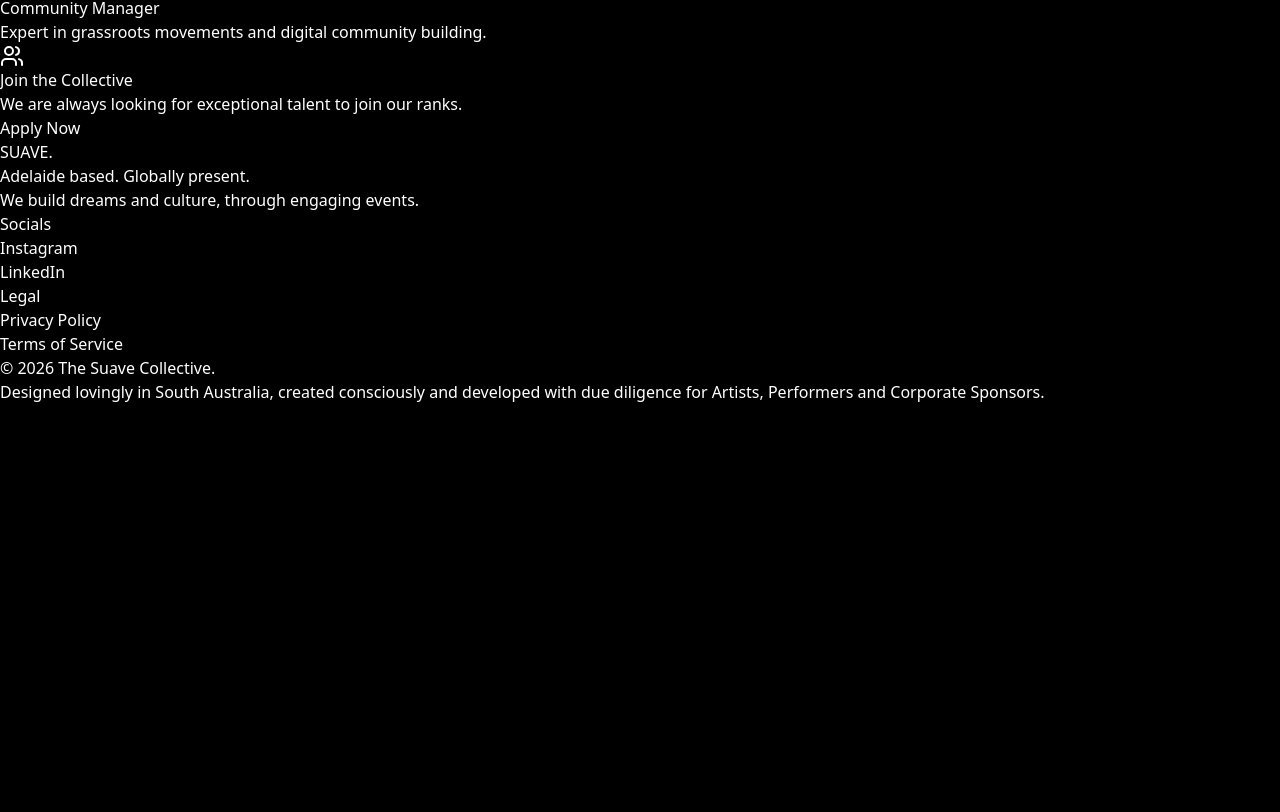
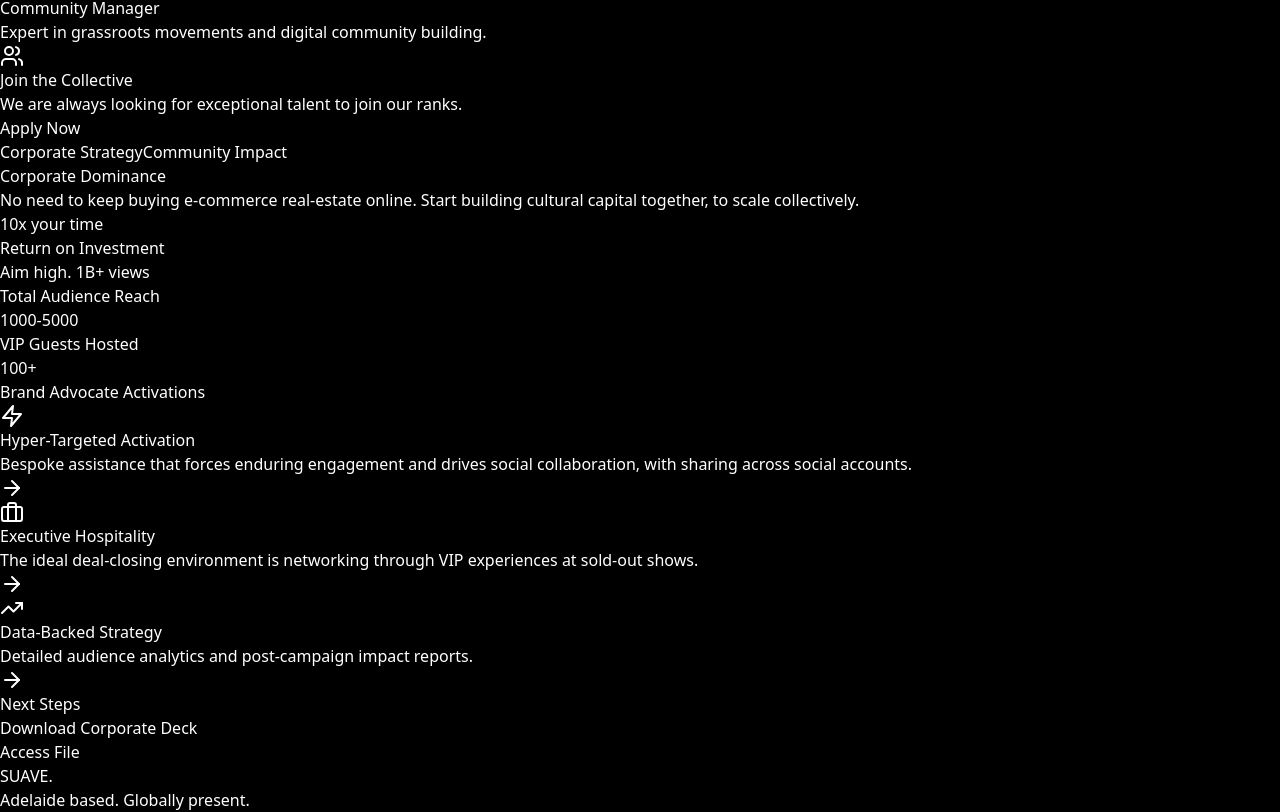
Before and after one commit to suavepartiesau-ui/suave-collective-events, a React (Vite) app: page / in a window 1280 px wide. Shown: the part 4310-5122 px from the top of the page. Before the commit the page ends 4714 px from the top, so only its background shows below. Built offline with nearby package versions, Linux system fonts and the light colour scheme.

Commit message:
Update App.jsx

```diff
--- a/src/App.jsx
+++ b/src/App.jsx
@@ -229,8 +229,8 @@ const SuaveSponsorship = () => {
       {/* LEADERSHIP / FOUNDER SECTION */}
       <section className="py-0 border-b border-white/10 bg-zinc-950">
          <div className="grid md:grid-cols-2">
-            {/* Image Column */}
-            <div className="relative h-[500px] md:h-auto w-full overflow-hidden bg-black/50 flex flex-col items-center justify-center group">
+            {/* Image Column - FIX: Changed object-contain to object-cover and added object-top */}
+            <div className="relative h-[600px] md:h-auto w-full overflow-hidden bg-black/50 flex flex-col items-center justify-center group">
                <img
                  src="/profile1.jpg"
                  alt="Rahul Reddy - Creative Managing Partner"
@@ -286,10 +286,11 @@ const SuaveSponsorship = () => {
               <div key={idx} className="group relative border border-white/10 bg-zinc-900/30 overflow-hidden">
                 {/* Image Placeholder */}
                 <div className="h-[400px] w-full bg-zinc-800 relative overflow-hidden">
+                  {/* FIX: Added object-top class to prevent head cropping */}
                   <img
                      src={member.image}
                      alt={member.name}
-                     className="w-full h-full object-cover transition-transform duration-700 group-hover:scale-110"
+                     className="w-full h-full object-cover object-top transition-transform duration-700 group-hover:scale-110"
                      onError={(e) => {
                        e.target.style.display = 'none';
                        e.target.parentElement.classList.add('flex', 'items-center', 'justify-center', 'text-gray-600');
@@ -326,6 +327,90 @@ const SuaveSponsorship = () => {
               <span className="text-xs font-bold uppercase tracking-widest text-white border-b border-white pb-1 group-hover:border-pink-500 transition-colors">Apply Now</span>
             </div>
           </div>
+        </div>
+      </section>
+
+      {/* Tabbed Interface */}
+      <section className="sticky top-0 md:top-0 z-30 bg-black/95 backdrop-blur border-b border-white/10 pt-4">
+        <div className="max-w-7xl mx-auto px-6">
+          <div className="flex space-x-8 overflow-x-auto no-scrollbar">
+            <button
+              onClick={() => setActiveTab('corporate')}
+              className={`py-6 text-sm uppercase tracking-[0.15em] transition-all whitespace-nowrap ${activeTab === 'corporate' ? 'text-white border-b-2 border-pink-500' : 'text-gray-500 hover:text-gray-300'}`}
+            >
+              Corporate Strategy
+            </button>
+            <button
+              onClick={() => setActiveTab('community')}
+              className={`py-6 text-sm uppercase tracking-[0.15em] transition-all whitespace-nowrap ${activeTab === 'community' ? 'text-white border-b-2 border-amber-500' : 'text-gray-500 hover:text-gray-300'}`}
+            >
+              Community Impact
+            </button>
+          </div>
+        </div>
+      </section>
+
+      {/* Dynamic Content */}
+      <section className="min-h-screen bg-black">
+        <div className="max-w-7xl mx-auto px-6 py-20 animate-in fade-in duration-700 key={activeTab}">
+
+          <div className="mb-20">
+            <h2 className="text-4xl md:text-6xl font-serif mb-6">{content[activeTab].headline}</h2>
+            <p className="text-xl text-gray-400 max-w-2xl">{content[activeTab].subhead}</p>
+          </div>
+
+          <div className="grid grid-cols-2 md:grid-cols-4 border-t border-white/10">
+            {content[activeTab].stats.map((stat, idx) => (
+              <div key={idx} className="py-10 border-b border-white/10 md:border-b-0 md:border-r border-white/10 md:last:border-r-0 pr-6">
+                <div className="text-3xl md:text-4xl font-light mb-2">{stat.number}</div>
+                <div className="text-xs uppercase tracking-widest text-gray-500">{stat.label}</div>
+              </div>
+            ))}
+          </div>
+
+          <div className="mt-20 border-t border-white/10">
+            {content[activeTab].benefits.map((benefit, idx) => {
+              const Icon = benefit.icon;
+              return (
+                <div key={idx} className="group flex flex-col md:flex-row md:items-center py-12 border-b border-white/10 hover:bg-white/5 transition-colors cursor-pointer">
+                  <div className="md:w-1/4 mb-4 md:mb-0">
+                    <div className={`w-12 h-12 flex items-center justify-center border border-white/20 rounded-full ${activeTab === 'corporate' ? 'text-pink-500' : 'text-amber-500'}`}>
+                      <Icon className="w-5 h-5" />
+                    </div>
+                  </div>
+                  <div className="md:w-1/2 mb-4 md:mb-0">
+                    <h3 className="text-2xl font-serif mb-2">{benefit.title}</h3>
+                    <p className="text-gray-400 text-sm leading-relaxed max-w-md">{benefit.desc}</p>
+                  </div>
+                  <div className="md:w-1/4 flex justify-end">
+                    <div className="w-8 h-8 rounded-full border border-white/30 flex items-center justify-center group-hover:bg-white group-hover:text-black transition-all">
+                      <ArrowRight className="w-4 h-4 -rotate-45 group-hover:rotate-0 transition-transform" />
+                    </div>
+                  </div>
+                </div>
+              );
+            })}
+          </div>
+
+          <div className="mt-20 relative h-[400px] w-full overflow-hidden group cursor-pointer">
+             <div className={`absolute inset-0 bg-gradient-to-r ${activeTab === 'corporate' ? 'from-pink-900/40 to-black' : 'from-amber-900/40 to-black'}`}></div>
+             <div className="absolute inset-0 border border-white/10"></div>
+
+             <div className="absolute bottom-0 left-0 p-8 md:p-12 w-full">
+               <div className="flex items-end justify-between">
+                 <div>
+                   <div className="text-xs uppercase tracking-widest mb-4 text-white/60">Next Steps</div>
+                   <h3 className="text-3xl md:text-5xl font-serif">
+                     {activeTab === 'corporate' ? 'Download Corporate Deck' : 'View Impact Report'}
+                   </h3>
+                 </div>
+                 <button className={`hidden md:flex px-8 py-3 border ${activeTab === 'corporate' ? 'border-pink-500 text-pink-500 hover:bg-pink-500 hover:text-white' : 'border-amber-500 text-amber-500 hover:bg-amber-500 hover:text-white'} text-xs font-bold uppercase tracking-[0.2em] transition-all`}>
+                   Access File
+                 </button>
+               </div>
+             </div>
+          </div>
+
         </div>
       </section>
 
```
